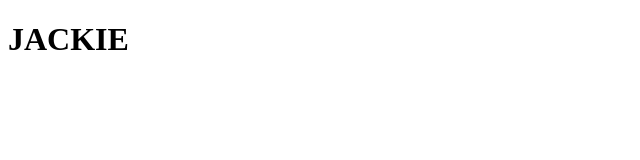
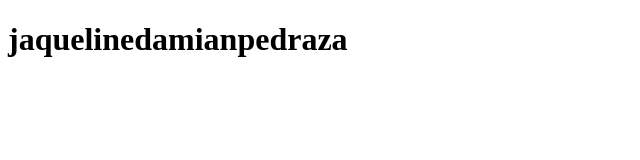
Before and after one commit to 222111317/DSM-32PRAC-DAMIANPEDRAZAJAQUELINE, a plain HTML site: page index.html in a window 1280 px wide. Shown: the whole page, without its empty margins (0-640 px from the left). Drawn offline with Linux system fonts and the light colour scheme.

Commit message:
mi primer commit

```diff
--- a/index.html
+++ b/index.html
@@ -7,6 +7,6 @@
     <title>Document</title>
 </head>
 <body>
-  <h1>JACKIE</h1>
+  <h1>jaquelinedamianpedraza</h1>
 </body>
 </html>
```
